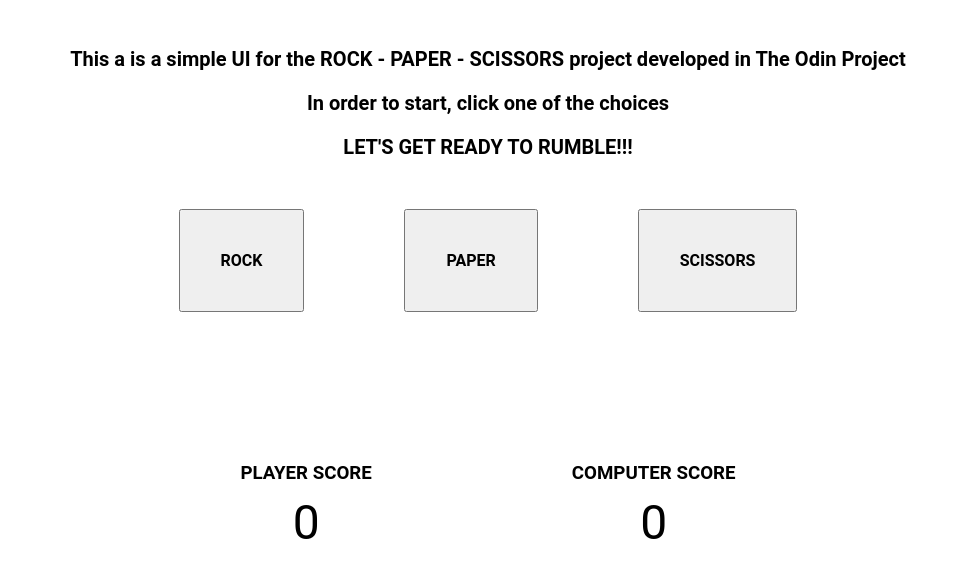
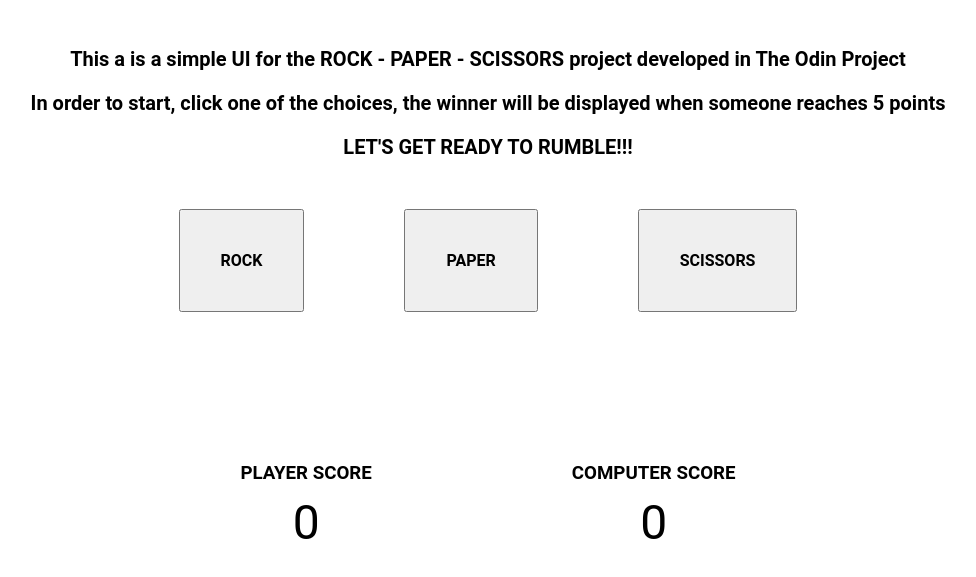
Before and after one commit to Gildedboy/rock-paper-scissors, a plain HTML site: page index.html in a window 1280 px wide. Shown: the part 101-678 px from the top of the page, without its empty margins (152-1128 px from the left). Drawn offline with Linux system fonts and the light colour scheme.

Commit message:
adding a little wording to the index

```diff
--- a/index.html
+++ b/index.html
@@ -14,7 +14,10 @@
           This a is a simple UI for the ROCK - PAPER - SCISSORS project
           developed in The Odin Project
         </p>
-        <p>In order to start, click one of the choices</p>
+        <p>
+          In order to start, click one of the choices, the winner will be
+          displayed when someone reaches 5 points
+        </p>
         <p>LET'S GET READY TO RUMBLE!!!</p>
       </div>
       <div class="buttons">
```
